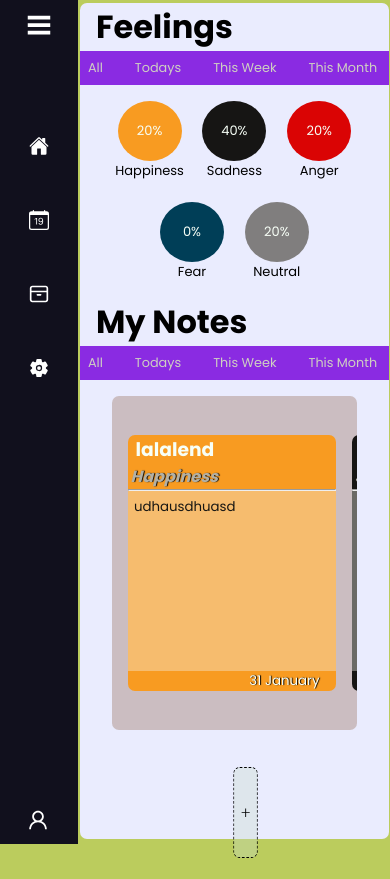
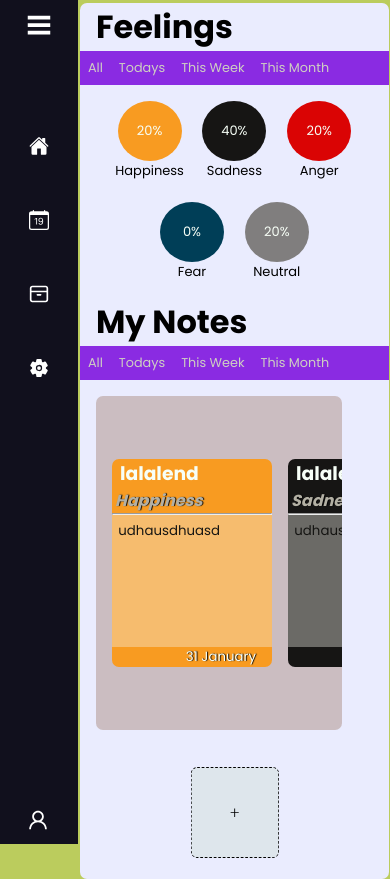
Before and after one commit to BrunoFay/Feelings-Diary, a React (Create React App) app: page / in a window 390 px wide. Built offline with nearby package versions, Linux system fonts and the light colour scheme.

Commit message:
NEW implement responsive 1/2

```diff
--- a/src/components/home/FormNotes.jsx
+++ b/src/components/home/FormNotes.jsx
@@ -64,7 +64,7 @@ export default function FormNotes({ feelings }) {
         >
           <IoClose />
         </div>
-        <select onChange={handleChange} value={note.feeling}name='feeling' id='fellings'>
+        <select onChange={handleChange} value={note.feeling} name='feeling' id='fellings'>
           {feelings.map(({ title, id }) => (<option key={id} value={title}>{title}</option>))}
         </select>
         <span> Title</span>
--- a/src/components/home/NoteContainer.jsx
+++ b/src/components/home/NoteContainer.jsx
@@ -16,7 +16,7 @@ export default function NoteContainer({ note }) {
   }
   const handleKeyPress = (e) => {
     setNoteCNW(note)
-    handleKeyPressVisibiliity(e,VISIBLECARD)
+    handleKeyPressVisibiliity(e, VISIBLECARD)
   }
   return (
     <article
--- a/src/components/home/mainHome.css
+++ b/src/components/home/mainHome.css
@@ -1,7 +1,5 @@
-
 .home-container {
   background-color: #EAECFE;
-  height: 99%;
   width: 99%;
   flex-wrap: wrap;
   position: relative;
@@ -14,14 +12,14 @@
 
 .DWM-Components {
   color: rgb(207, 207, 194);
-  font-size: clamp(0.8rem,1.3vw,1.6rem);
+  font-size: clamp(0.8rem, 1.3vw, 1.6rem);
   border: none;
   background-color: transparent;
   cursor: pointer;
   transition: all 0.3s;
 }
 
-.DWM-Components:hover,.DWM-Components:focus {
+.DWM-Components:hover, .DWM-Components:focus {
   color: #ffffff;
   outline: none;
 }
@@ -144,7 +142,6 @@
 .new-post {
   display: flex;
   background-color: rgba(198, 221, 202, 0.342);
-  width: 7vw;
   height: 12vh;
   border-radius: 7px;
   transition: all ease-in 150ms;
@@ -220,11 +217,13 @@
   align-items: center;
   gap: 1rem;
 }
+
 .cnw-header-closebtn:hover {
   color: #ffffff;
   transition: all ease-in 100ms;
   cursor: pointer;
 }
+
 .closeForm-btn {
   position: absolute;
   top: 0;
@@ -356,11 +355,48 @@
     width: 4rem;
     height: 5rem;
   }
-  .feelings-container{
+
+  .feelings-container {
     gap: 1.3rem;
 
   }
+  .home-container nav{
+    gap: 1rem;
+  }
+
   .feelings-container div span {
-font-size: small;
+    font-size: small;
+  }
+
+  .carousel-item {
+    height: 13em;
+    min-width: 10em;
+  }
+  .new-post {
+    width: 5rem;
+    left: 0;
+  }
+  .notes-container {
+    flex-direction: column;
+  }
+  .new-post {
+    width: 25vw;
+    left: 0;
   }
 }
+
+@media screen and (min-width:860px) {
+  .home-container{
+    height: 100%;
+  }
+  .new-post {
+    width: 8vw;
+    left: 0;
+  }
+}
+@media screen and (min-width:860px) and (max-width: 1300px) {
+  .feelings-container div {
+    width: 7rem;
+    height: 8rem;
+  }
+}
--- a/src/components/navbar/navbar.css
+++ b/src/components/navbar/navbar.css
@@ -85,13 +85,13 @@ a{
   background: #1d1b31;
 }
 
-.sidebar .nav-links li .iocn-link {
+.sidebar .nav-links li .icon-link {
   display: flex;
   align-items: center;
   justify-content: space-between;
 }
 
-.sidebar.close .nav-links li .iocn-link {
+.sidebar.close .nav-links li .icon-link {
   display: block
 }
 
@@ -172,7 +172,7 @@ a{
   transition: 0s;
 }
 
-.sidebar.close .nav-links li:hover .sub-menu {
+.sidebar.close .nav-links li:hover .sub-menu  {
   top: 0;
   opacity: 1;
   pointer-events: auto;
```
